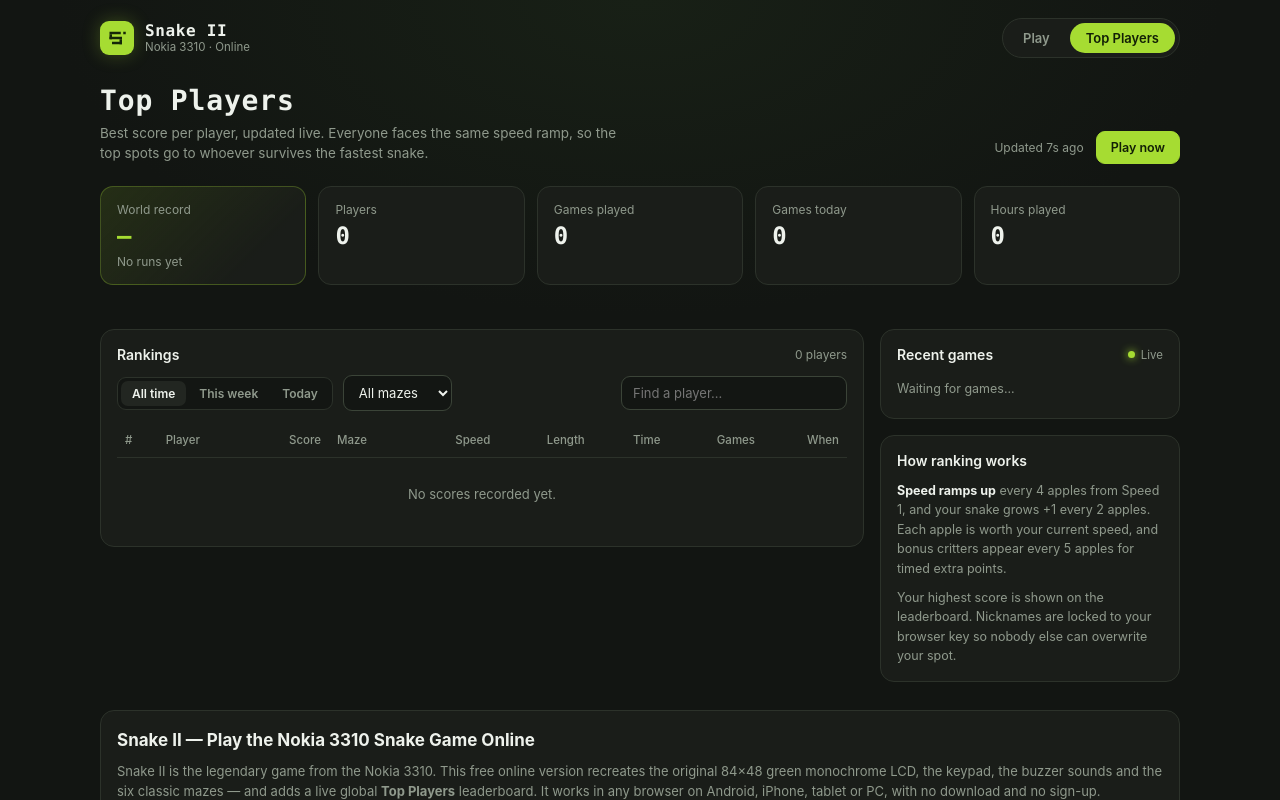
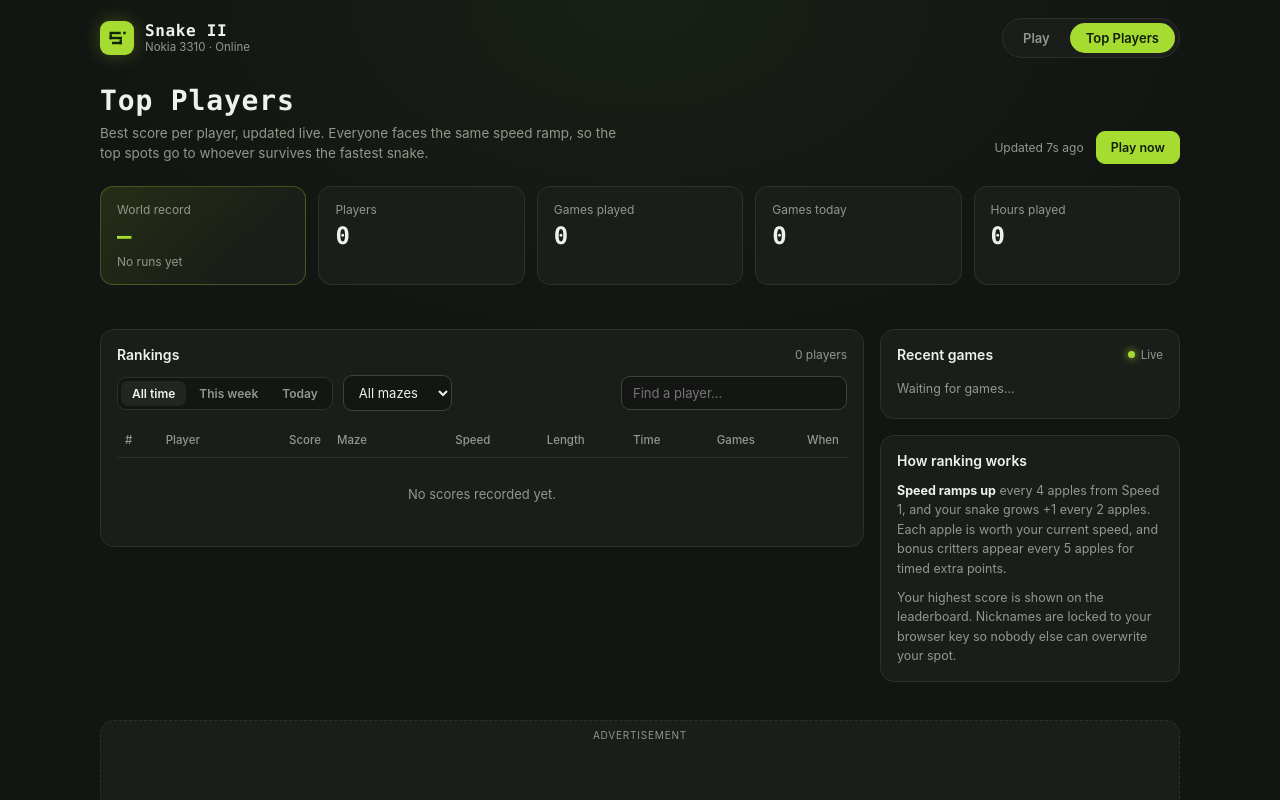
Before and after one commit to omar1381/nokia-snake-online, a website: page public/index.html in a window 1280 px wide. Both pictures are taken after a click on the button "Top Players". Shown: the top 800 px of the page. Drawn offline with Linux system fonts and the light colour scheme; no server answers.

Commit message:
Activate Adsterra 300x250 and 728x90 banner ads inside isolated iframes

```diff
--- a/public/google-config.js
+++ b/public/google-config.js
@@ -1,15 +1,29 @@
-// Google Analytics (GA4) + Google AdSense configuration.
+// Google Analytics (GA4) + Advertising configuration (Adsterra / Google AdSense).
 // Leave a value empty ('') to keep that feature switched off — nothing loads and no empty ad boxes appear.
 //
 // gaMeasurementId : GA4 "Measurement ID" from https://analytics.google.com  (looks like 'G-ABC123XYZ9')
-// adsenseClient   : AdSense publisher ID from https://adsense.google.com     (looks like 'ca-pub-1234567890123456')
-// adSlots         : Optional ad unit IDs (AdSense → Ads → By ad unit → Display ads → copy data-ad-slot).
-//                   If adsenseClient is set but slots are empty, only AdSense Auto ads are used.
+// adsenseClient   : Optional AdSense publisher ID (requires a custom domain, looks like 'ca-pub-...')
+// adSlots         : Optional AdSense ad unit slot IDs
+// adsterra        : Active Adsterra display banner units (isolated in srcdoc iframes)
 window.GOOGLE_CONFIG = {
   gaMeasurementId: 'G-CZQNFNC282',
   adsenseClient: '',
   adSlots: {
-    play: '',   // Banner under the game area (never covers the phone/LCD)
-    board: '',  // Banner inside the Top Players page
+    play: '',   // AdSense banner under the game area (never covers the phone/LCD)
+    board: '',  // AdSense banner inside the Top Players page
+  },
+  adsterra: {
+    play: {
+      key: '56e2816bafdeaff197557127db6d00c1',
+      src: 'https://bauval.org/22/56e2816bafdeaff197557127db6d00c1',
+      width: 300,
+      height: 250,
+    },
+    board: {
+      key: 'c1fc32364c6976c15a7cdb81b335c3f9',
+      src: 'https://bauval.org/22/c1fc32364c6976c15a7cdb81b335c3f9',
+      width: 728,
+      height: 90,
+    },
   },
 };
--- a/public/google-tools.js
+++ b/public/google-tools.js
@@ -1,6 +1,8 @@
-// Lightweight, async-only loader for Google Analytics 4 and Google AdSense.
-// - Does nothing until IDs are set in google-config.js.
-// - Scripts load after the page is ready, so gameplay is never blocked.
+// Lightweight, async-only loader for Google Analytics 4 and banner ads (AdSense / Adsterra).
+// - Does nothing for unconfigured services (no empty ad boxes).
+// - Ads load after window.load and only when their slot is visible, so gameplay stays smooth.
+// - Adsterra banners run inside isolated srcdoc iframes so multiple banners never overwrite
+//   each other's global atOptions and never interfere with the Nokia 3310 game DOM or focus.
 // - Exposes window.trackEvent(name, params) — a safe no-op when GA4 is off or blocked.
 (function () {
   'use strict';
@@ -9,6 +11,7 @@
   const GA_ID = /^G-[A-Z0-9]{4,}$/i.test(cfg.gaMeasurementId || '') ? cfg.gaMeasurementId : '';
   const AD_CLIENT = /^ca-pub-\d{10,20}$/.test(cfg.adsenseClient || '') ? cfg.adsenseClient : '';
   const slots = cfg.adSlots || {};
+  const adsterra = cfg.adsterra || {};
 
   function loadScript(src, attrs) {
     const s = document.createElement('script');
@@ -39,12 +42,77 @@
     }
   };
 
-  // ---------------- Google AdSense ----------------
+  // ---------------- Banner Ads ----------------
   const pushed = new Set();
 
-  function fillSlot(container) {
+  function isValidAdsterraUnit(unit) {
+    if (!unit || typeof unit !== 'object') return false;
+    const keyOk = /^[a-f0-9]{16,64}$/i.test(String(unit.key || ''));
+    const srcOk = /^https:\/\/[a-z0-9.-]+\/[a-zA-Z0-9/_.-]+$/.test(String(unit.src || ''));
+    const w = Number(unit.width);
+    const h = Number(unit.height);
+    return keyOk && srcOk && Number.isInteger(w) && Number.isInteger(h) && w >= 50 && w <= 1200 && h >= 50 && h <= 600;
+  }
+
+  function unitFitsViewport(unit) {
+    // Allow 300px banners on all phones; hide wide 728px banners on narrow screens so they never overflow.
+    if (unit.width <= 320) return true;
+    return window.innerWidth >= unit.width + 56;
+  }
+
+  function buildAdsterraSrcdoc(unit) {
+    const opts = JSON.stringify({
+      key: unit.key,
+      format: 'iframe',
+      height: unit.height,
+      width: unit.width,
+      params: {},
+    });
+    return (
+      '<!DOCTYPE html><html><head><meta charset="utf-8">' +
+      '<style>html,body{margin:0;padding:0;width:100%;height:100%;overflow:hidden;background:transparent;display:flex;align-items:center;justify-content:center;}</style>' +
+      '</head><body>' +
+      '<script>atOptions=' + opts + ';<\/script>' +
+      '<script src="' + unit.src + '"><\/script>' +
+      '</body></html>'
+    );
+  }
+
+  function mountAdsterra(wrap, unit) {
+    if (!wrap) return;
+    if (!unitFitsViewport(unit)) {
+      wrap.classList.add('hidden');
+      return;
+    }
+    wrap.classList.remove('hidden');
+
+    if (pushed.has(wrap.id)) return;
+    // Wait until the view containing this slot is actually visible and wide enough
+    if (wrap.offsetParent === null) return;
+    if (unit.width > 320 && wrap.clientWidth < unit.width) return;
+
+    pushed.add(wrap.id);
+
+    const ins = wrap.querySelector('ins.adsbygoogle');
+    if (ins) ins.remove();
+
+    const frame = document.createElement('iframe');
+    frame.className = 'ad-frame';
+    frame.title = 'Advertisement';
+    frame.width = String(unit.width);
+    frame.height = String(unit.height);
+    frame.setAttribute('frameborder', '0');
+    frame.setAttribute('scrolling', 'no');
+    frame.loading = 'lazy';
+    frame.referrerPolicy = 'no-referrer-when-downgrade';
+    frame.style.width = unit.width + 'px';
+    frame.style.height = unit.height + 'px';
+    frame.srcdoc = buildAdsterraSrcdoc(unit);
+    wrap.appendChild(frame);
+  }
+
+  function fillAdSenseSlot(container) {
     if (!container || pushed.has(container.id)) return;
-    // Only request an ad once the container is actually visible (has width)
     if (container.offsetParent === null || container.clientWidth === 0) return;
     pushed.add(container.id);
     try {
@@ -55,8 +123,7 @@
   }
 
   function setupAds() {
-    if (!AD_CLIENT) return;
-
+    if (AD_CLIENT) {
       loadScript(
         'https://pagead2.googlesyndication.com/pagead/js/adsbygoogle.js?client=' + encodeURIComponent(AD_CLIENT),
         { crossorigin: 'anonymous' }
@@ -76,10 +143,34 @@
         active.push(wrap);
       });
 
-    const tryFill = () => active.forEach(fillSlot);
+      const tryFill = () => active.forEach(fillAdSenseSlot);
       tryFill();
-    // The board banner lives in a hidden view at first — fill it when the view opens.
       window.addEventListener('snake:viewchange', tryFill);
+      return;
+    }
+
+    // Adsterra display banners (isolated srcdoc iframes)
+    const entries = [
+      { id: 'adSlotPlay', unit: adsterra.play },
+      { id: 'adSlotBoard', unit: adsterra.board },
+    ].filter((e) => isValidAdsterraUnit(e.unit));
+
+    if (!entries.length) return;
+
+    entries.forEach(({ id, unit }) => {
+      const wrap = document.getElementById(id);
+      if (wrap && unit.width > 400) wrap.classList.add('ad-wide');
+    });
+
+    const tryMount = () => {
+      entries.forEach(({ id, unit }) => {
+        mountAdsterra(document.getElementById(id), unit);
+      });
+    };
+
+    tryMount();
+    window.addEventListener('snake:viewchange', tryMount);
+    window.addEventListener('resize', tryMount);
   }
 
   if (document.readyState === 'complete') {
--- a/public/index.html
+++ b/public/index.html
@@ -35,7 +35,7 @@
   <link rel="icon" type="image/svg+xml" href="./favicon.svg" />
   <link rel="apple-touch-icon" href="./icon-192.png" />
   <link rel="manifest" href="./manifest.webmanifest" />
-  <link rel="stylesheet" href="./styles.css?v=5" />
+  <link rel="stylesheet" href="./styles.css?v=6" />
   <script type="application/ld+json">
   {
     "@context": "https://schema.org",
@@ -497,8 +497,8 @@
 
   <script src="./game.js?v=6"></script>
   <script src="./firebase-config.js?v=2"></script>
-  <script src="./google-config.js?v=2"></script>
-  <script src="./google-tools.js?v=2"></script>
+  <script src="./google-config.js?v=3"></script>
+  <script src="./google-tools.js?v=3"></script>
   <script src="./app.js?v=4"></script>
   <script>
     if ('serviceWorker' in navigator && (location.protocol === 'https:' || location.hostname === 'localhost')) {
--- a/public/styles.css
+++ b/public/styles.css
@@ -223,18 +223,29 @@ body {
   text-decoration: underline;
 }
 
-/* Ad slots — only shown once AdSense is configured; reserve height to avoid layout jumps */
+/* Ad slots — only shown once ads are configured; centered and isolated from gameplay */
 .ad-slot {
   background: var(--surface);
   border: 1px dashed var(--border);
   border-radius: 14px;
   padding: 8px;
-  min-height: 120px;
+  display: flex;
+  flex-direction: column;
+  align-items: center;
+  justify-content: center;
   overflow: hidden;
 }
 
 .ad-slot.hidden {
   display: none;
+}
+
+.ad-frame {
+  display: block;
+  border: 0;
+  max-width: 100%;
+  background: transparent;
+  overflow: hidden;
 }
 
 .ad-label {
@@ -243,12 +254,18 @@ body {
   letter-spacing: 0.08em;
   text-transform: uppercase;
   color: var(--muted);
-  margin-bottom: 4px;
+  margin-bottom: 6px;
   text-align: center;
 }
 
 #adSlotBoard {
   margin-top: 16px;
+}
+
+@media (max-width: 783px) {
+  .ad-slot.ad-wide {
+    display: none;
+  }
 }
 
 /* About / How to play */
```
Also changed, not shown: public/privacy.html (+3 -3 lines), public/sw.js (+4 -4 lines), test/api.test.js (+7 -2 lines). Lines whose indentation alone changed are shown as unchanged.
